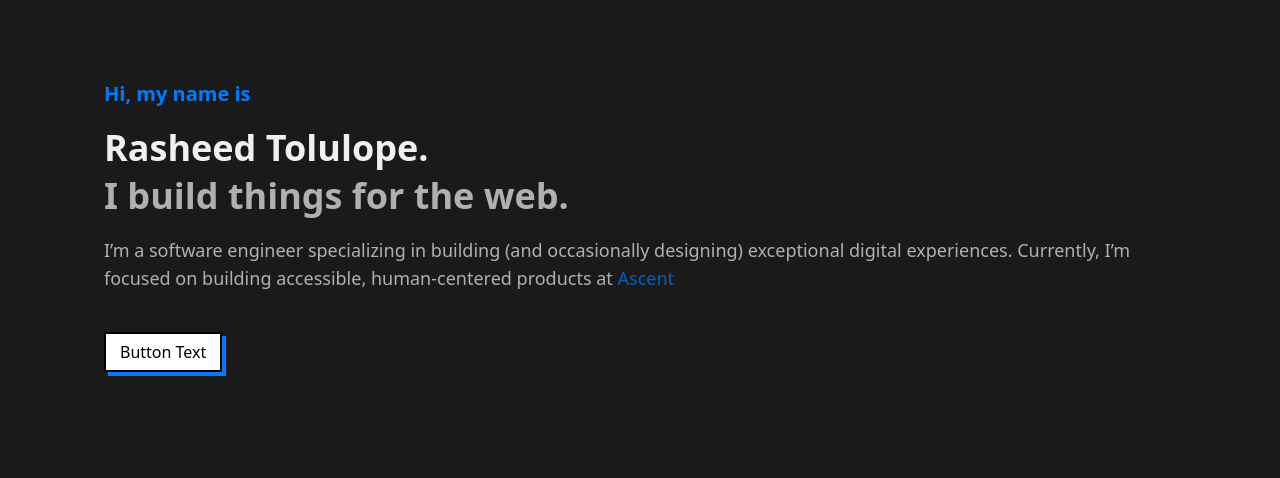
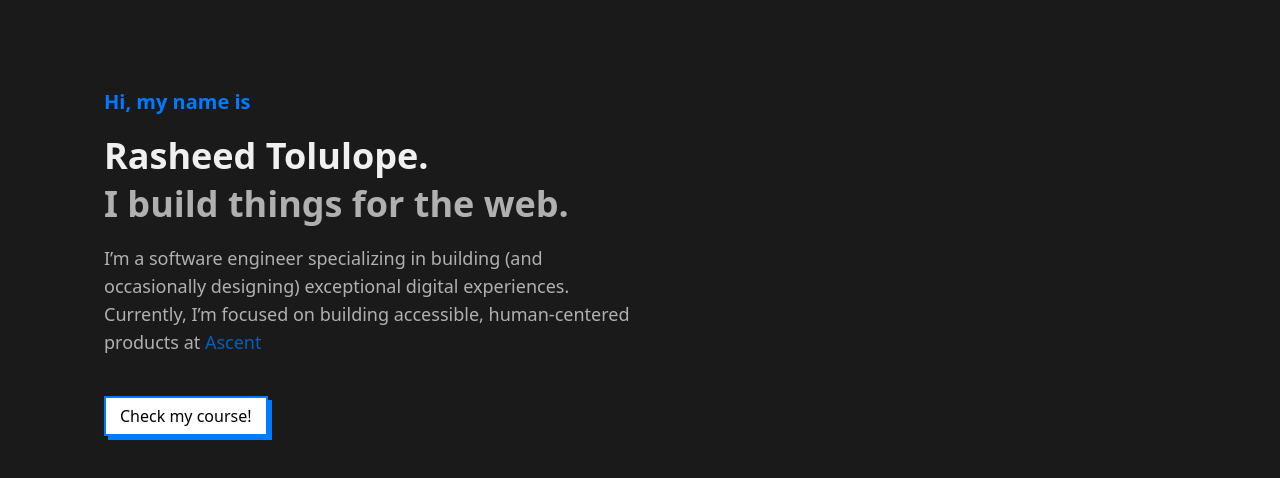
Before and after one commit to Rasheed124/React-projects, a Next.js app: page / in a window 1280 px wide. Shown: the top 478 px of the page. Built offline with nearby package versions, Linux system fonts and the light colour scheme.

Commit message:
home page started

```diff
--- a/app/(site)/page.tsx
+++ b/app/(site)/page.tsx
@@ -11,7 +11,7 @@ export default function Home() {
     <main className="">
 
       <section className='intro-container py-20 px-6 '>
-         <div className=' px-4'>
+         <div className=' px-4 md:max-w-xl py-2'>
            <div className=''>
 
               <h4 className='font-calibre-Bold text-xl text-accent-color font-bold'> Hi, my name is</h4>
@@ -31,9 +31,9 @@ export default function Home() {
             <div className='mt-10'>
 
               <a href="#_" className="relative inline-block px-4 py-2 font-medium group">
-              <span className="absolute inset-0 w-full h-full transition duration-200 ease-out transform translate-x-1 translate-y-1 bg-accent-color group-hover:-translate-x-0 group-hover:-translate-y-0"></span>
-              <span className="absolute inset-0 w-full h-full bg-white border-2 border-black group-hover:bg-accent-color"></span>
-              <span className="relative text-black group-hover:text-white">Button Text</span>
+                <span className="absolute inset-0 w-full h-full transition duration-200 ease-out transform translate-x-1 translate-y-1 bg-accent-color group-hover:-translate-x-0 group-hover:-translate-y-0"></span>
+                <span className="absolute inset-0 w-full h-full bg-white border-2 border-accent-color group-hover:bg-accent-color"></span>
+                <span className="relative text-black group-hover:text-white">Check my course! </span>
               </a>
 
               {/* <a href="#"
```
